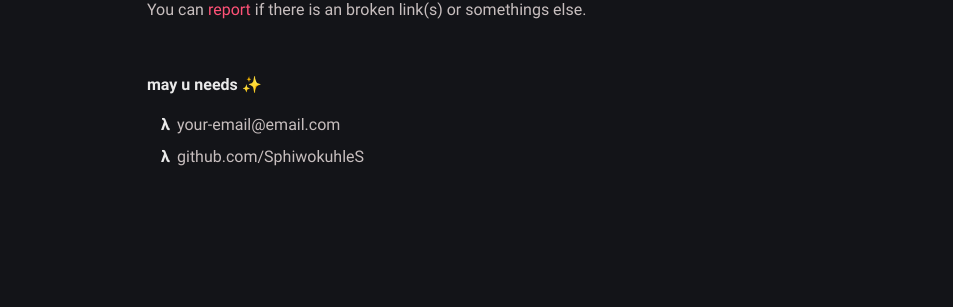
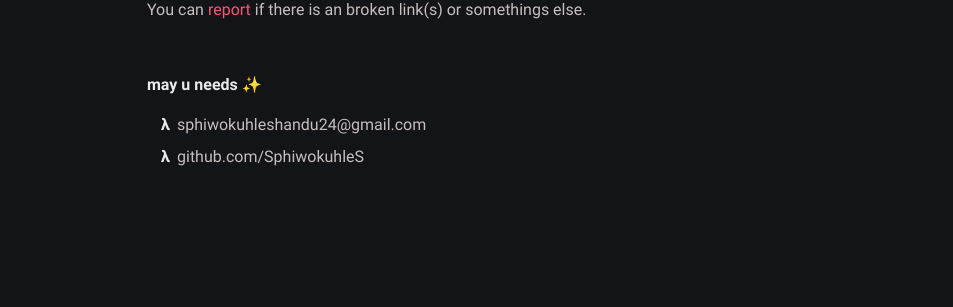
Before and after one commit to SphiwokuhleS/SphiwokuhleS.github.io, a Jekyll site: the page built from about.md, in a window 1280 px wide. Shown: the part 514-821 px from the top of the page, without its empty margins (163-1116 px from the left). Built offline with Jekyll 4.4.1, drawn with Linux system fonts in a browser that asks for light colours.

Commit message:
Few more changes 2

```diff
--- a/_config.yml
+++ b/_config.yml
@@ -1,8 +1,7 @@
 # Site settings
 title: Sp3k0rZ Blog # site title
 description: >- # site description
-  He's writing in Bahasa about web technology and experience as a journal
-  for documentation things that he learned, meet him <a href="https://github.com/piharpi" target="_blank" rel="noopener">@github</a>.
+  Hello World, I'll be posting my HackTheBox writeups and stuff i find cool.
 lang: en-US # default lang
 timezone: Asia/Jakarta # set your timezone
 image: assets/img/ogp.png # This image used for Open Graph more info https://ogp.me/
@@ -19,7 +18,7 @@ author:
   github: SphiwokuhleS
   twitter: twitter_username
   facebook: facebook_username
-  email: your-email@email.com # your contact adress
+  email: sphiwokuhleshandu24@gmail.com # your contact adress
   avatar: /assets/img/myAvatar.png # change with your own avatar
 
 # Url settings
```
